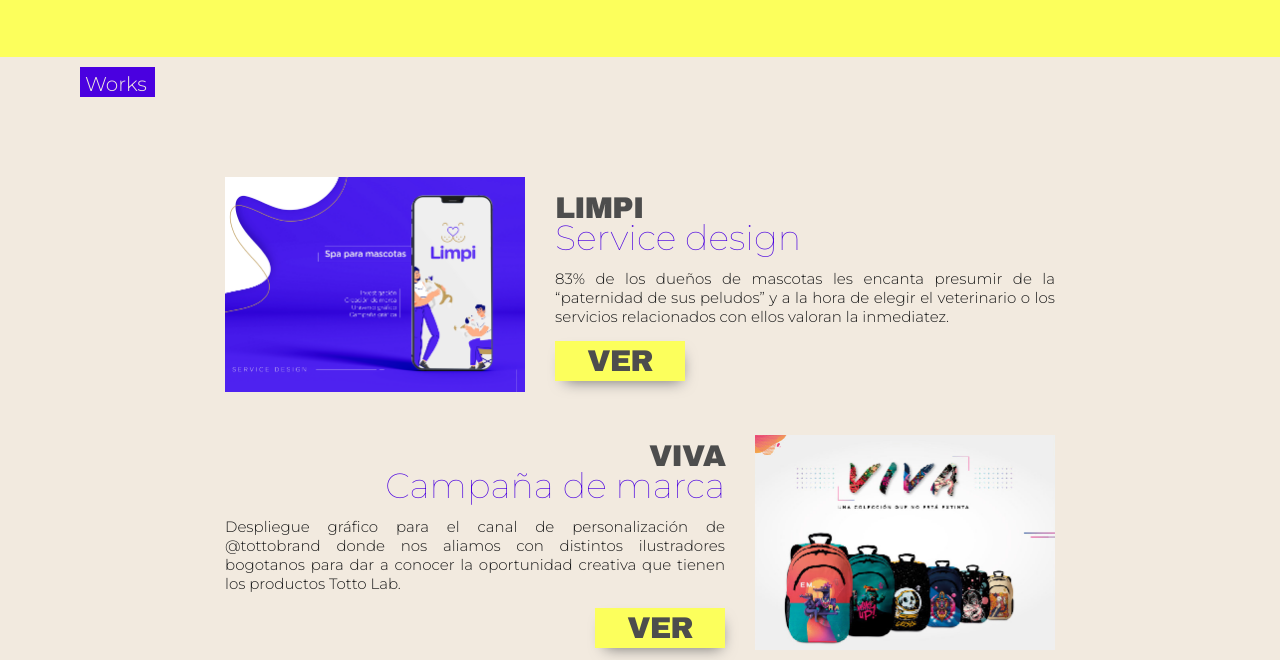
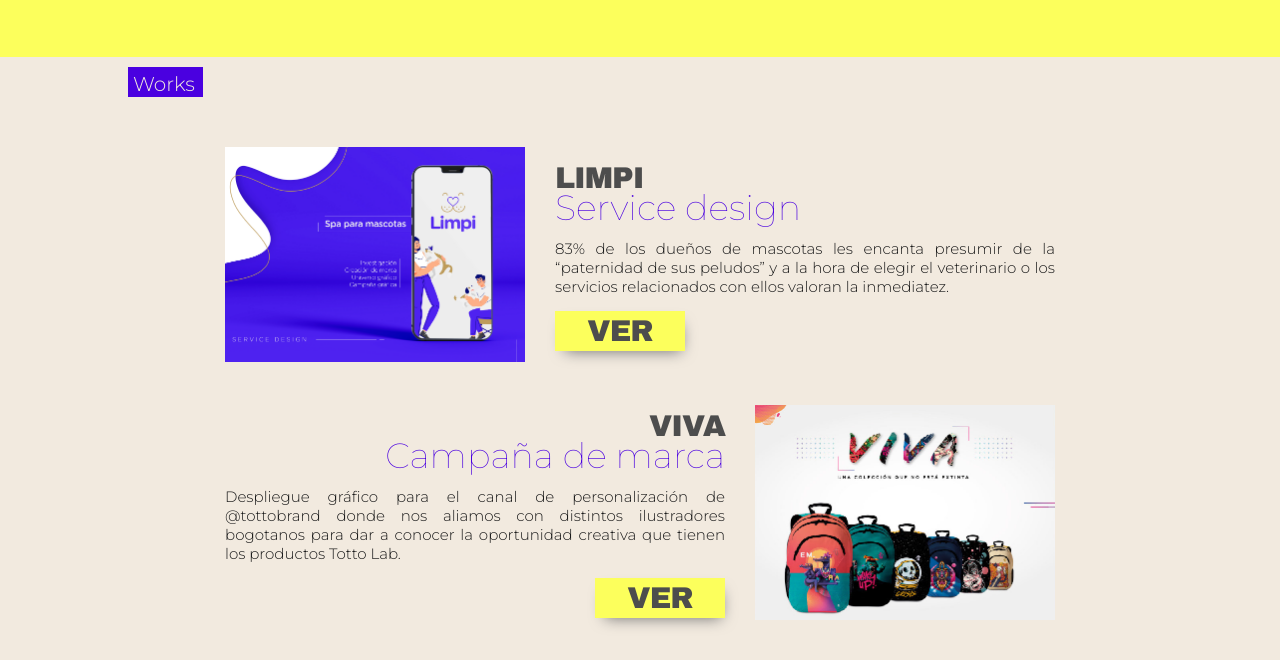
Before and after one commit to CristianCrea/cristiancrea, a website: page index.html in a window 1280 px wide. Shown: the part 1147-1807 px from the top of the page. Drawn offline with Linux system fonts and the light colour scheme.

Commit message:
Ajustando resposive V3

```diff
--- a/index.html
+++ b/index.html
@@ -139,8 +139,8 @@
       </section>
       <!-- works section -->
       <section class="worksContainer" id="works">
+        <div class="worksContainer__content">
           <p class="worksContainer__identifier">Works</p>
-        </section>
           <!-- start limpi project -->
           <div class="projectContainer">
             <div class="projectContainer__image">
@@ -209,10 +209,11 @@
               <a href="./pages/works.html"> DALE UN VISTAZO A TODOS MIS TRABAJOS</a>
             </button>
           </div>
+        </div>
       </section>
       <!-- shop section -->
       <section class="shopContainer" id="shop">
-        <section class="shopContainer__elements">
+        <section class="shopContainer__content">
             <p class="shopContainer__identifier">Shop</p>
             <div class="shopContainer__title">
               <h5>DIDACUS</h5>
@@ -370,7 +371,6 @@
               </button>
           </div>
         </section>
-
       </section>
       <!-- contact section -->
       <section class="contactContainer" id="contact">
--- a/scss/_homeStyles.scss
+++ b/scss/_homeStyles.scss
@@ -357,27 +357,39 @@
 .worksContainer {
   width: 100%;
   height: auto;
-  padding: 10px;
+  display: flex;
+  flex-direction: column;
+  justify-content: center;
+  align-items: center;
+      .worksContainer__content{
+      width: 80%;
+      height: auto;
+      display: flex;
+      flex-direction: column;
+      justify-content: center;
+      align-items: center;
+    }
 }
 
 .worksContainer .worksContainer__identifier {
-  width: 75px;
-  height: 30px;
+  width: 7.5rem;
+  height: 3rem;
   background-color: var(--purple-rocks);
   color: var(--beige-light);
-  padding: 5px;
-  margin: 0 0 30px 70px;
+  padding: 0.5rem;
+  margin: 1rem 0;
   font-size: 2rem;
+  align-self: flex-start;
 }
 
 .projectContainer {
   display: flex;
   justify-content: center;
-  margin-top: 40px;
+  margin-top: 4rem;
 }
 
 .projectContainer__image img {
-  width: 300px;
+  width: 30rem;
   margin: 0px 30px 0px 0px;
 }
 
@@ -520,10 +532,9 @@
   display: flex;
   justify-content: center;
   align-items: center;
-  padding: 10px;
 }
 
-.shopContainer__elements {
+.shopContainer__content {
   width: 80%;
   height: auto;
 }
@@ -564,7 +575,7 @@
 .shopContainer__productCard {
   display: flex;
   flex-direction: column;
-  padding: 2rem;
+  padding: 1rem;
   width: 50%;
   height: auto;
 }
@@ -577,13 +588,13 @@
 }
 
 .productContent__image {
-  width: 32rem;
-  height: 32rem;
+  width: 25rem;
+  height: 25rem;
   margin-right: 1rem;
 }
 
 .productContent__image img {
-  width: 32rem;
+  width: 25rem;
 }
 
 .productContent__superiortext {
```
Also changed, not shown: css/styles.css. Lines whose indentation alone changed are shown as unchanged.
